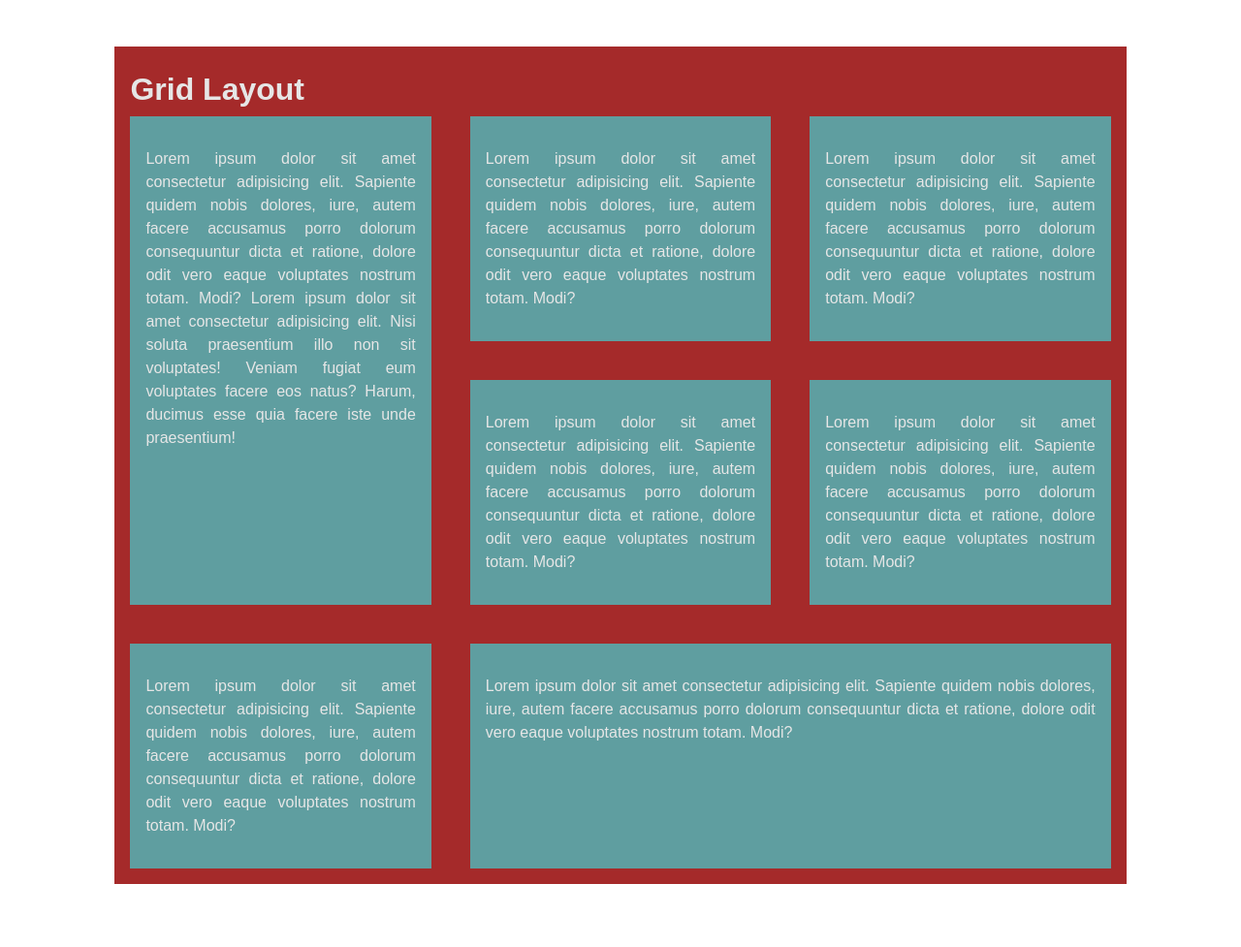
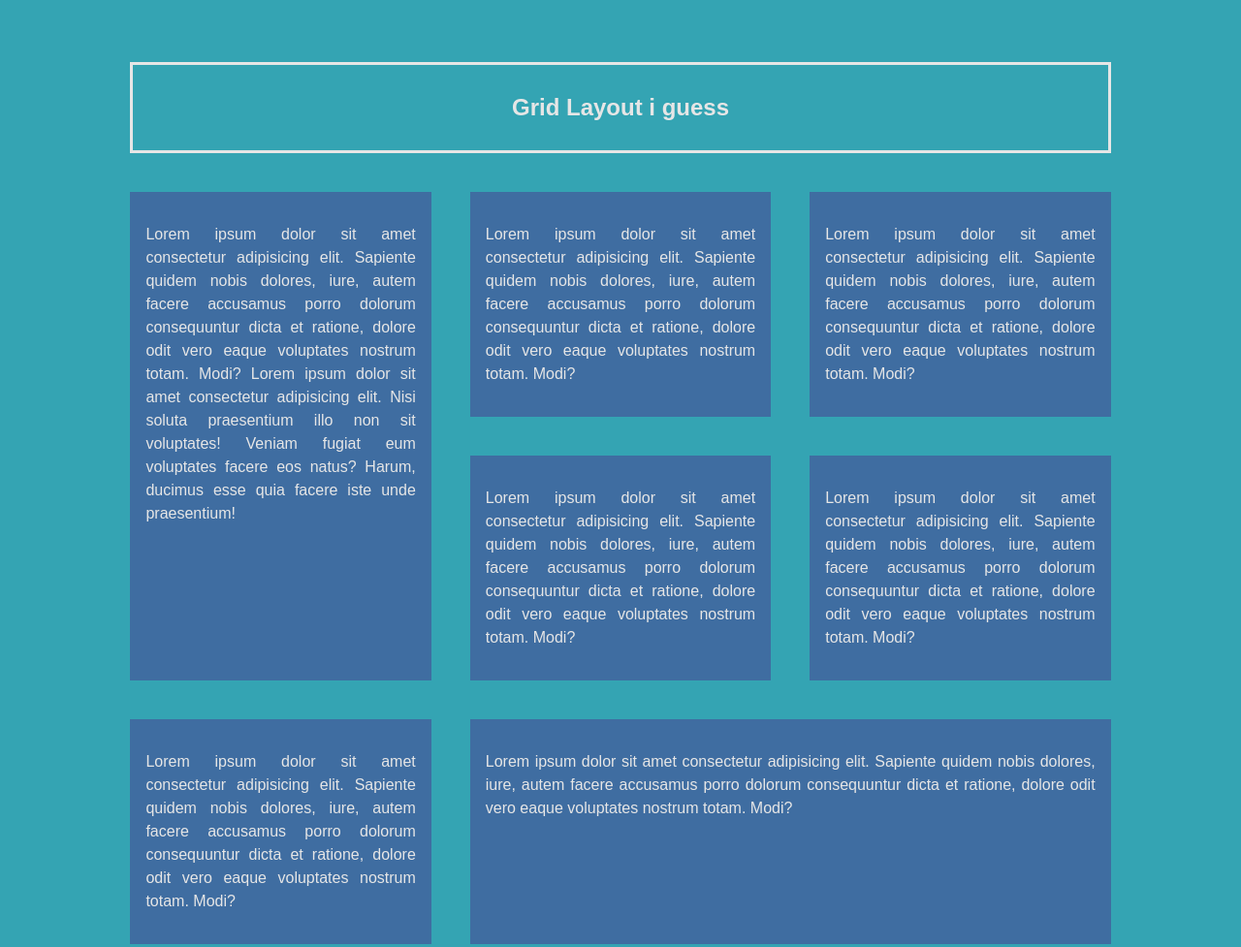
Before and after one commit to anqst/wba-mocek-adam-2c, a plain HTML site: page individual_work/responzivita-plus-grid/index.html in a window 1280 px wide. Shown: the whole page at 97% size. Before the commit the page ends 920 px from the top, so only its background shows below. Drawn offline with Linux system fonts and the light colour scheme.

Commit message:
save again ok

```diff
--- a/individual_work/responzivita-plus-grid/index.html
+++ b/individual_work/responzivita-plus-grid/index.html
@@ -11,7 +11,7 @@
 
 <body>
     <div class="container-80">
-        <h1>Grid Layout</h1>
+        <h1>Grid Layout i guess</h1>
 
         <div class="grid-1">
 
--- a/individual_work/responzivita-plus-grid/style.css
+++ b/individual_work/responzivita-plus-grid/style.css
@@ -4,19 +4,28 @@ body{
 
     font-family: Arial, Helvetica, sans-serif;
     line-height: 1.5rem;
+    background-color: rgb(52, 164, 179);
     color: rgb(230, 230, 230);
 }
 
 h1{
     margin: 0;
-    padding: 1rem 0;
+    padding: 2rem 0;
+    border: solid 0.2rem rgb(230, 230, 230);
+
+    font-size: 1.5rem;
+    text-align: center;
 }
 
 .container-80{
     width: 80%;
     margin: 0 auto;
-    background-color: brown;
     padding: 1rem 1rem;
+
+    display: flex;
+    flex-flow: column wrap;
+    justify-content: center;
+    gap: 40px;
 }
 
 .grid-1{
@@ -26,7 +35,7 @@ h1{
 }
 
 .grid-item{
-    background-color: cadetblue;
+    background-color: rgb(63, 109, 161);
     padding: 1rem 1rem;
     text-align: justify;
 }
@@ -59,6 +68,10 @@ h1{
 
 @media only screen and (max-width: 600px){
 
+    h1{
+        font-size: 1.3rem;
+    }
+
     body{
         font-size: 1.1rem;
     }
```
